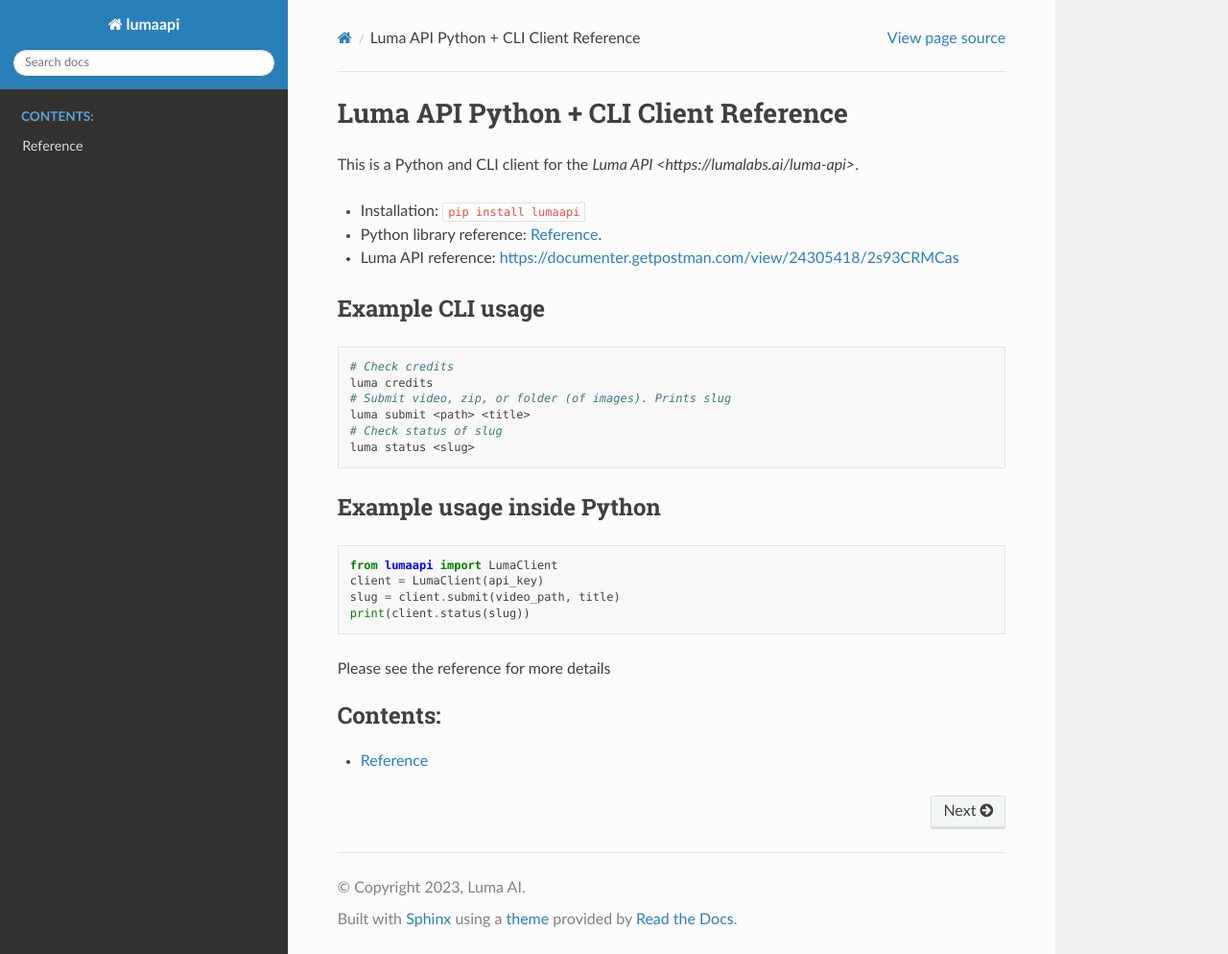
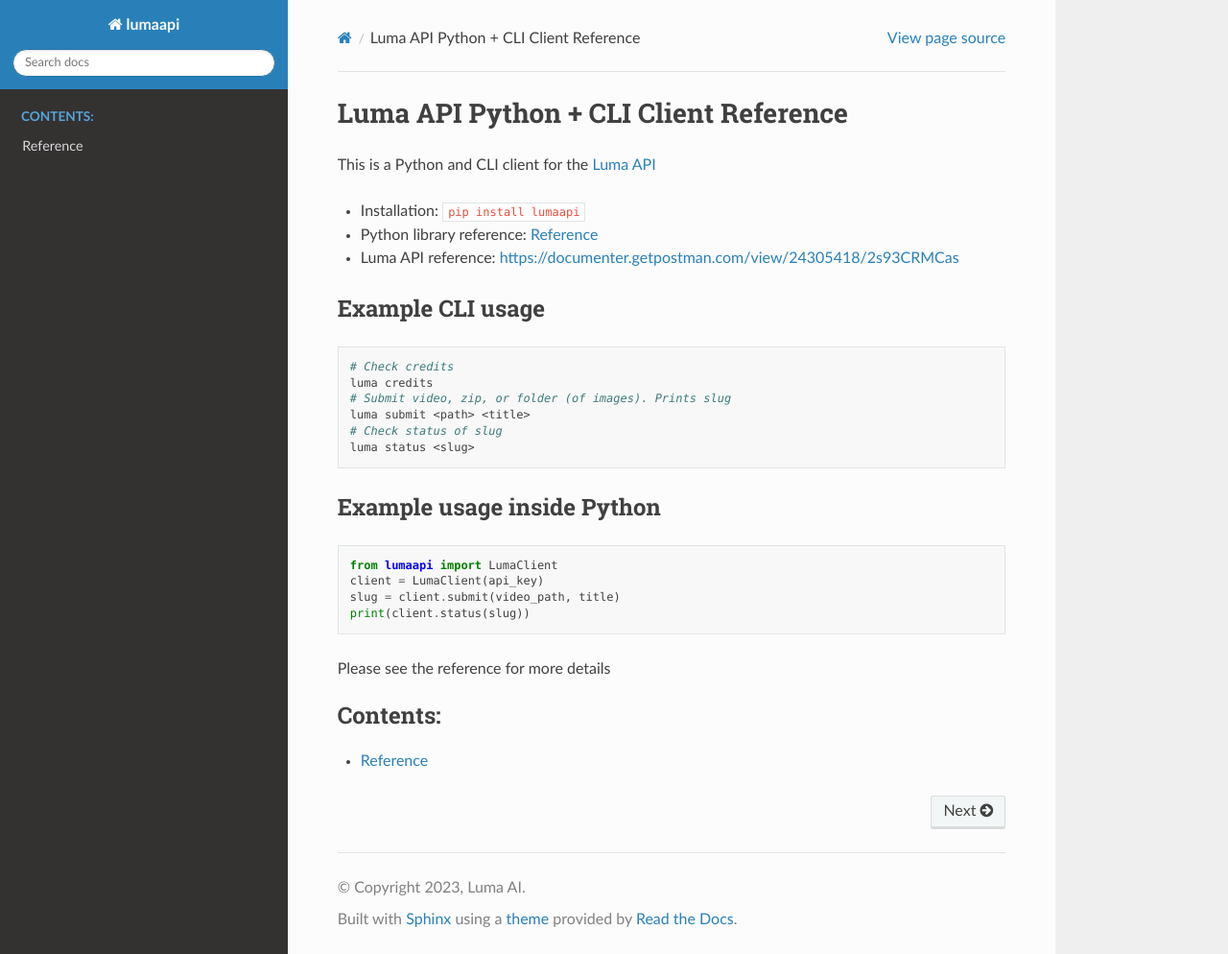
Before and after one commit to lumalabs/lumaapi-python, a Sphinx documentation site: the page built from docs/source/index.rst, in a window 1280 px wide and 994 px high. Shown: the whole window at 96% size. Built offline with Sphinx 7.4.7 and the Read the Docs theme 2.0.0, drawn with Linux system fonts in a browser that asks for light colours.

Commit message:
Typos in doc

```diff
--- a/docs/source/index.rst
+++ b/docs/source/index.rst
@@ -6,10 +6,10 @@
 Luma API Python + CLI Client Reference
 =========================================================
 
-This is a Python and CLI client for the `Luma API <https://lumalabs.ai/luma-api>`.
+This is a Python and CLI client for the `Luma API <https://lumalabs.ai/luma-api>`_
 
 * Installation: :code:`pip install lumaapi`
-* Python library reference: :ref:`lumaapi`.
+* Python library reference: :ref:`lumaapi`
 * Luma API reference: https://documenter.getpostman.com/view/24305418/2s93CRMCas
 
 Example CLI usage
```
